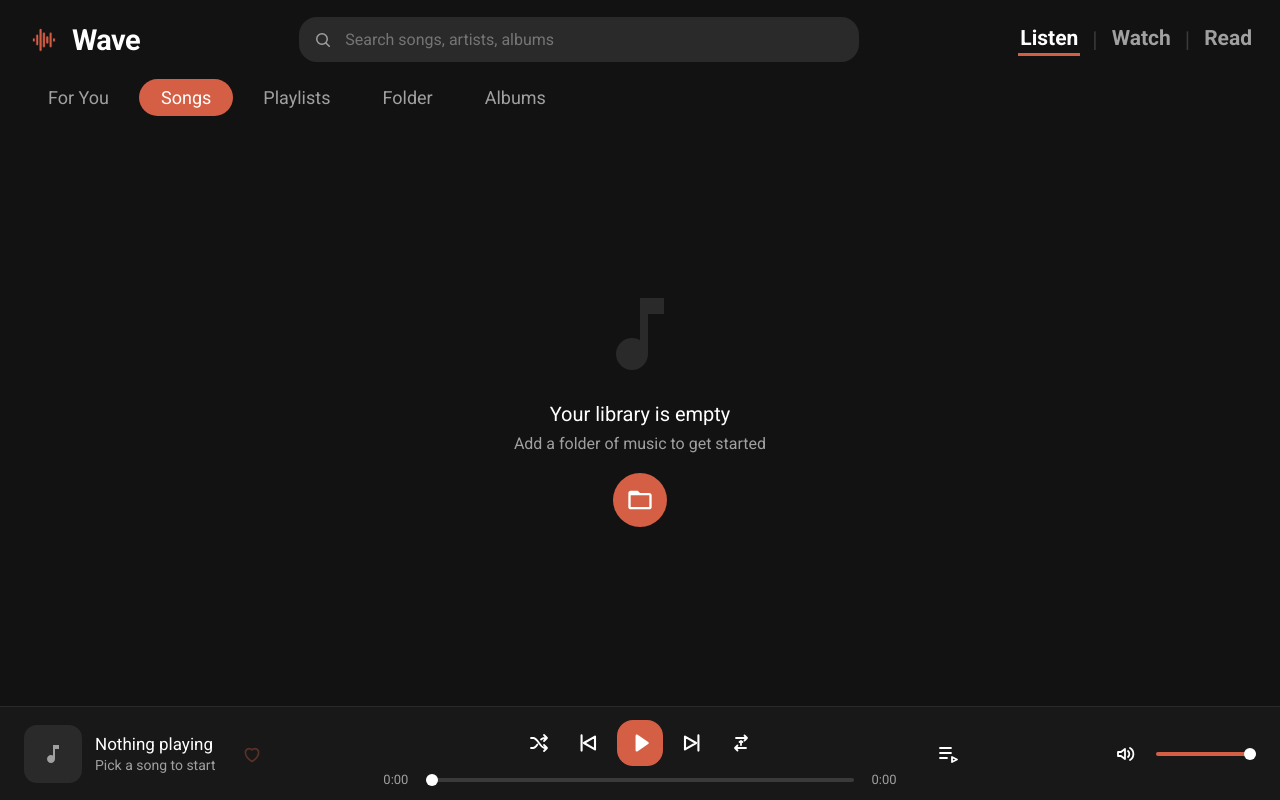
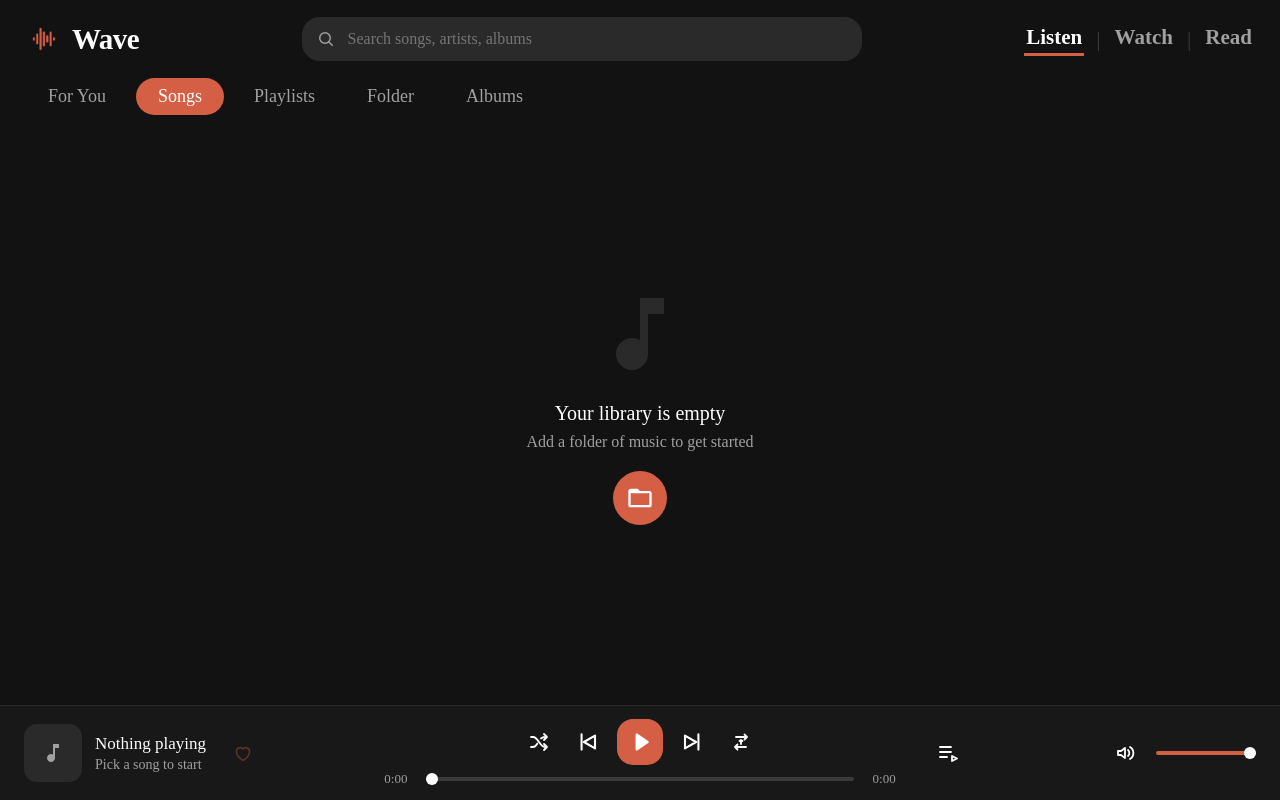
Before and after one commit to matumbakudzy-design/Wave, a plain HTML site: page index.html in a window 1280 px wide. Drawn offline with Linux system fonts and the light colour scheme.

Commit message:
Update style.css

```diff
--- a/style.css
+++ b/style.css
@@ -25,7 +25,7 @@ html, body {
 body {
   background: var(--bg);
   color: var(--text);
-  font-family: 'Ink Free', 'Roboto', 'Inter', -apple-system, BlinkMacSystemFont, 'Segoe UI', Arial, sans-serif;
+  font-family: 'Ink Free';
   overflow: hidden;
 }
 
```
